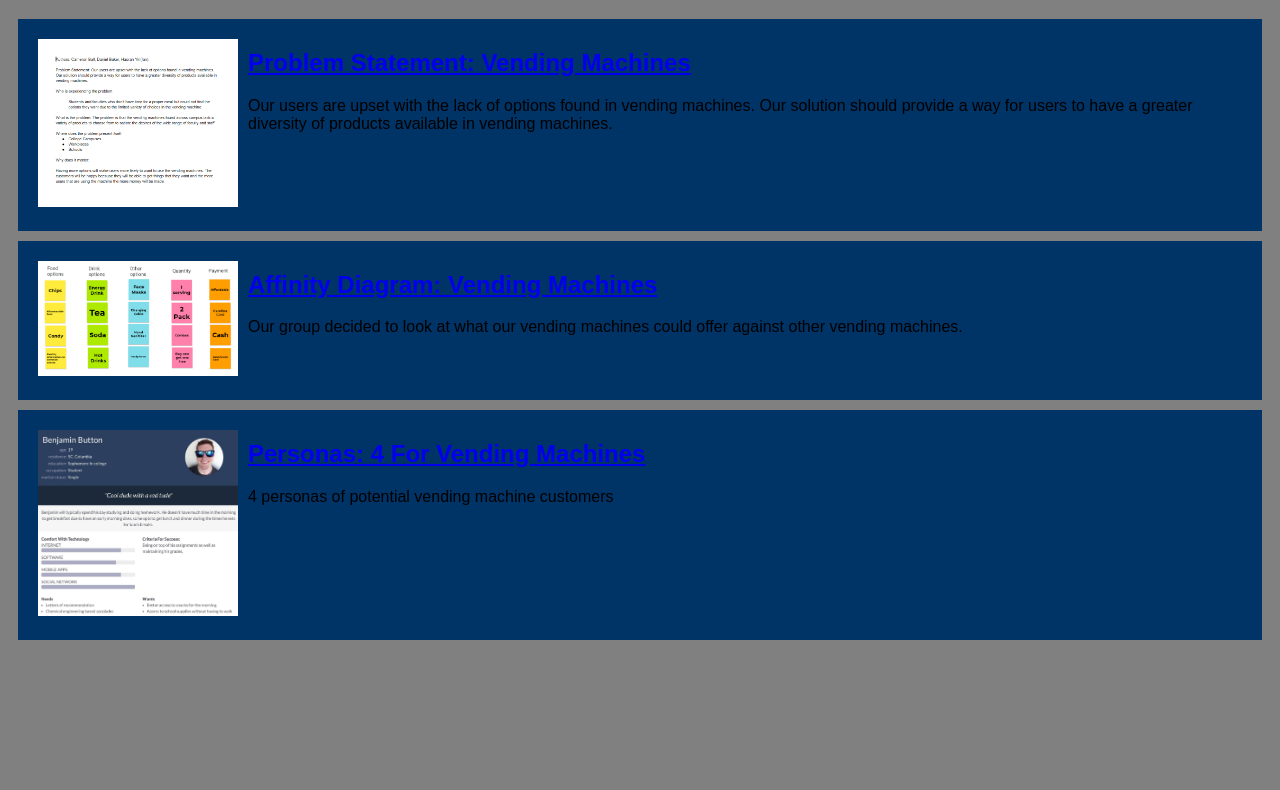
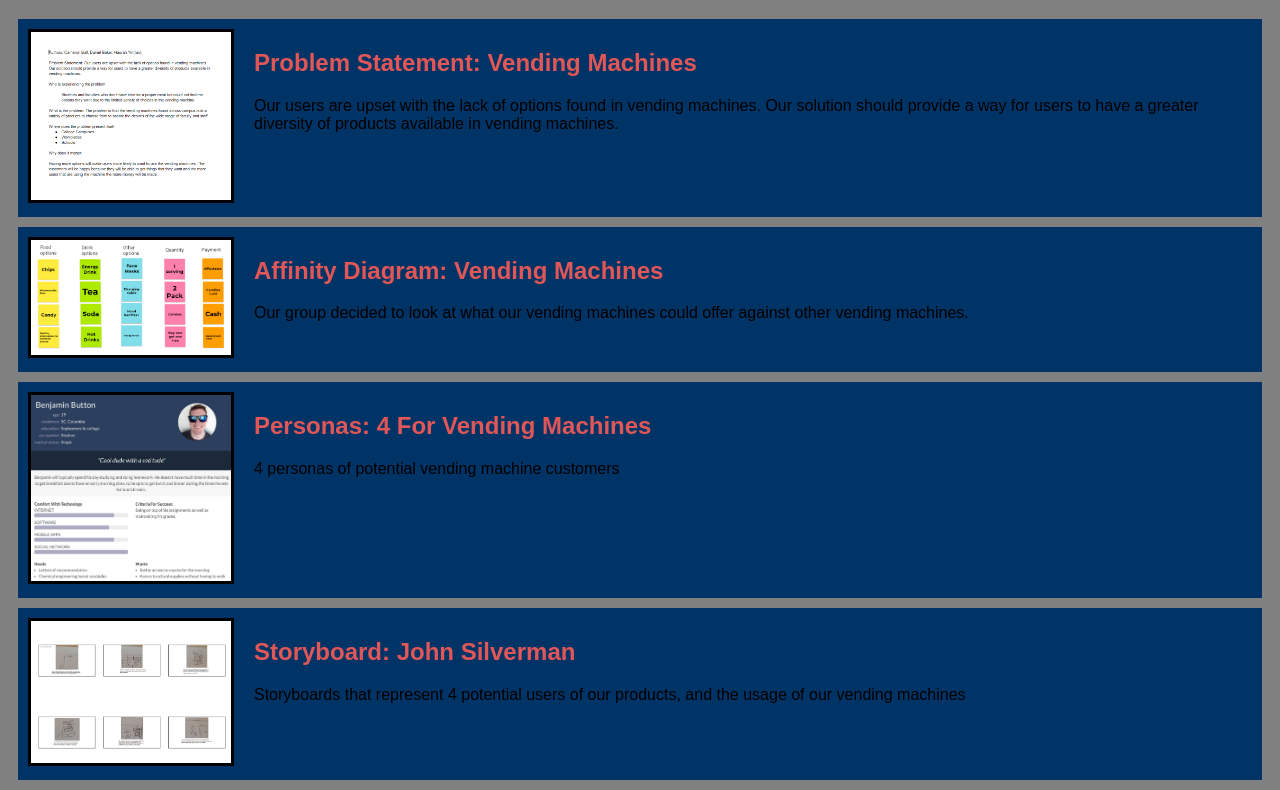
Before and after one commit to Baker-0502/Baker-0502.github.io, a plain HTML site: page index.html in a window 1280 px wide. Shown: the part 61-851 px from the top of the page. Before the commit the page ends 800 px from the top, so only its background shows below. Drawn offline with Linux system fonts and the light colour scheme.

Commit message:
Add files via upload

```diff
--- a/index.html
+++ b/index.html
@@ -40,5 +40,15 @@
 
 			</section>
 		</section>
+
+		<!-- Storyboard Assignment -->
+		<section class="assignment">
+			<a href="files/storyboard.pdf"><img src="images/storyboard.PNG"></a>
+			<section class="ass-details">
+				<a href="files/storyboard.pdf"><h2>Storyboard: John Silverman</h2></a>
+				<p>Storyboards that represent 4 potential users of our products, and the usage of our vending machines</p>
+
+			</section>
+		</section>
 	</body>
 </html>
--- a/styles.css
+++ b/styles.css
@@ -12,8 +12,16 @@ body {
 
 .assignment img {
 	width: 200px;
-	padding: 10px;
+	#padding: 10px;
+	border: 3px solid black;
+	margin-right: 20px;
 }
+
+a{
+	text-decoration: none;
+	color: #E15757;
+}
+
 
 h1 {
 	color: brown;
```
Also changed, not shown: images/storyboard.PNG (added), 1 other file.
